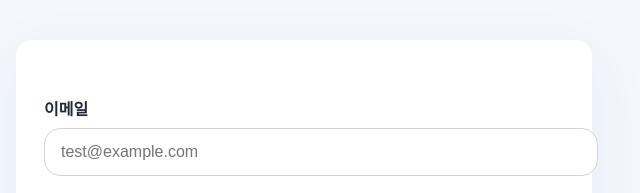
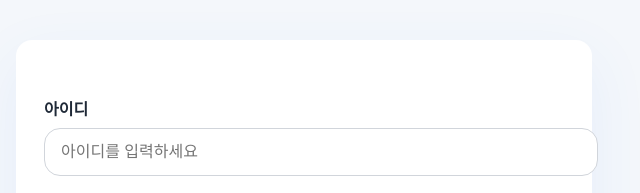
Before and after one commit to kosdba-lgtm/dong-login-demo, a website: page public/index.html in a window 1280 px wide. Shown: the top 193 px of the page, 336-976 px from the left. Drawn offline with Linux system fonts and the light colour scheme.

Commit message:
Change login field label and placeholder from email to ID
Co-Authored-By: Claude Sonnet 5 <noreply@anthropic.com>

```diff
--- a/public/index.html
+++ b/public/index.html
@@ -14,8 +14,8 @@
           <input id="nameInput" type="text" name="name" placeholder="홍길동" />
         </label>
         <label>
-          이메일
-          <input id="emailInput" type="text" name="email" placeholder="test@example.com" />
+          아이디
+          <input id="emailInput" type="text" name="email" placeholder="아이디를 입력하세요" />
         </label>
         <label>
           비밀번호
```
